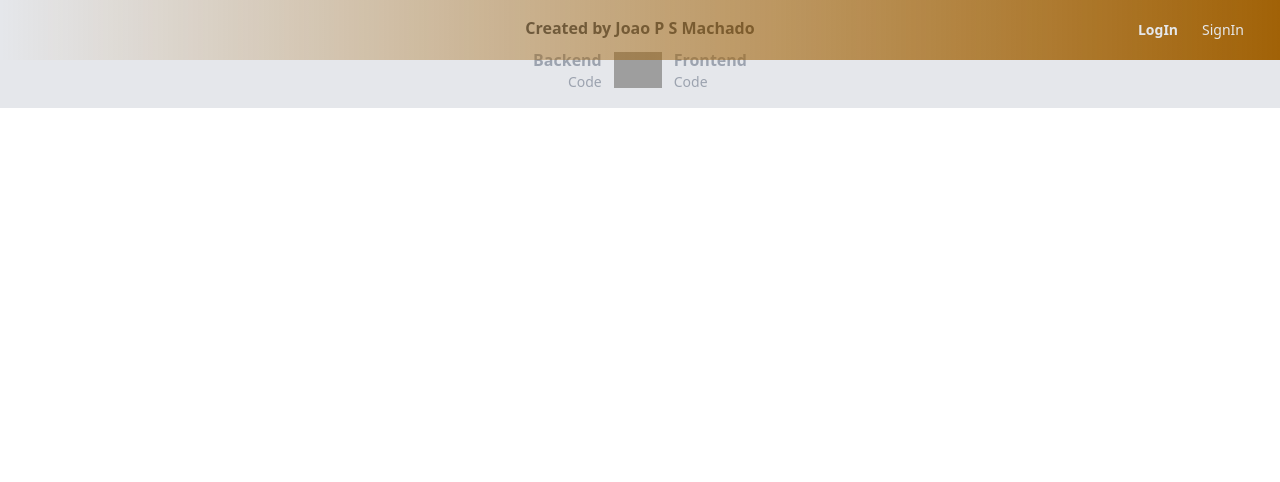
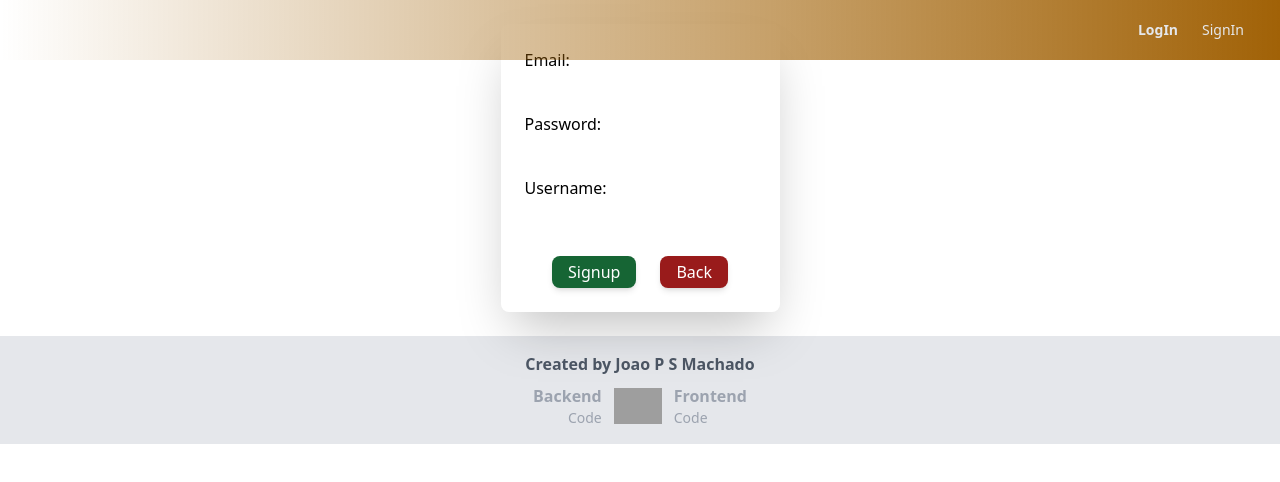
Before and after one commit to jpsm83/mwc22-client, a React (Create React App) app: page /signup in a window 1280 px wide. Shown: the top 482 px of the page. Built offline with nearby package versions, Linux system fonts and the light colour scheme; no server answers; grey boxes are pictures that could not be loaded; the HTML template or start-up script is replaced by a standard one.

Commit message:
form bugs

```diff
--- a/src/components/UserForm/UserForm.js
+++ b/src/components/UserForm/UserForm.js
@@ -3,55 +3,37 @@ import React from "react";
 const UserForm = ({
   handleSubmit,
   handleChange,
-  errors,
-  fields: { username, firstname, lastname, password, experience,  skills, email, photo, description, country, city },
-  signup,
-  editUser,
+  userFields,
+  userErrors,
+  signupPage,
+  loginPage,
+  editUserPage,
   isValid,
   buttonType,
   goBack,
 }) => {
+  const {
+    username,
+    firstname,
+    lastname,
+    password,
+    experience,
+    skills,
+    email,
+    photo,
+    description,
+    country,
+    city,
+  } = userFields;
+
+  console.log(email);
 
   return (
     <div className="m-6">
       <div className="flex mx-auto flex-col shadow-2xl rounded-lg max-w-5xl p-3 sm:p-6">
-        <form className="space-y-4" onSubmit={(e) => handleSubmit(e)}>
-          {(signup || editUser) && (
-            <div className="flex flex-col">
-              <label className="labels" htmlFor="username">
-                Username:
-              </label>
-              <input
-                className="inputs sm:text-md"
-                type="text"
-                name="username"
-                value={username}
-                onChange={(e) => handleChange(e)}
-              />
-              {errors.username && (
-                <p className="errorInputs sm:text-md">{errors.username}</p>
-              )}
-            </div>
-          )}
-
-          {editUser && (
-            <div className="flex flex-col">
-              <label className="labels" htmlFor="photo">
-                Photo:
-              </label>
-              <input
-                className="inputs sm:text-md"
-                type="text"
-                name="photo"
-                value={photo}
-                onChange={(event) => handleChange(event)}
-              />
-              {errors.photo && (
-                <p className="errorInputs sm:text-md">{errors.photo}</p>
-              )}
-            </div>
-          )}
-
+        <form className="space-y-4" onSubmit={handleSubmit}>
+          {(signupPage || editUserPage || loginPage) && (
+            <>
               <div className="flex flex-col">
                 <label className="labels" htmlFor="email">
                   Email:
@@ -61,10 +43,10 @@ const UserForm = ({
                   type="text"
                   name="email"
                   value={email}
-              onChange={(event) => handleChange(event)}
+                  onChange={handleChange}
                 />
-            {errors.email && (
-              <p className="errorInputs sm:text-md">{errors.email}</p>
+                {userErrors.email && (
+                  <p className="errorInputs sm:text-md">{userErrors.email}</p>
                 )}
               </div>
 
@@ -77,23 +59,64 @@ const UserForm = ({
                   type="password"
                   name="password"
                   value={password}
-              onChange={(event) => handleChange(event)}
+                  onChange={handleChange}
                 />
-            {errors.password && (
-              <p className="errorInputs sm:text-md">{errors.password}</p>
+                {userErrors.password && (
+                  <p className="errorInputs sm:text-md">
+                    {userErrors.password}
+                  </p>
                 )}
               </div>
+            </>
+          )}
+
+          {(signupPage || editUserPage) && (
+            <div className="flex flex-col">
+              <label className="labels" htmlFor="username">
+                Username:
+              </label>
+              <input
+                className="inputs sm:text-md"
+                type="text"
+                name="username"
+                value={username}
+                onChange={handleChange}
+              />
+              {userErrors.username && (
+                <p className="errorInputs sm:text-md">{userErrors.username}</p>
+              )}
+            </div>
+          )}
+
+          {editUserPage && (
+            <>
+              <div className="flex flex-col">
+                <label className="labels" htmlFor="photo">
+                  Photo:
+                </label>
+                <input
+                  className="inputs sm:text-md"
+                  type="text"
+                  name="photo"
+                  value={photo}
+                  onChange={handleChange}
+                />
+                {userErrors.photo && (
+                  <p className="errorInputs sm:text-md">{userErrors.photo}</p>
+                )}
+              </div>
+            </>
+          )}
 
           <div className="text-center space-x-6">
             <button
               className="cursor-pointer shadow-md bg-green-800 mt-4 px-4 py-1 text-center hover:scale-105 transition transform duration-200 ease-out active:scale-95 text-white rounded-lg"
-              disabled={!isValid()}
+              disabled={!isValid}
               type="submit"
             >
               {buttonType}
             </button>
             <button
-              onClick={() => goBack()}
               className="cursor-pointer shadow-md bg-red-800 mt-4 px-4 py-1 text-center hover:scale-105 transition transform duration-200 ease-out active:scale-95 text-white rounded-lg"
               type="submit"
             >
@@ -104,6 +127,6 @@ const UserForm = ({
       </div>
     </div>
   );
-}
+};
 
-export default UserForm
+export default UserForm;
--- a/src/components/Validators/Validators.js
+++ b/src/components/Validators/Validators.js
@@ -3,93 +3,45 @@ const EMAIL_PATTERN =
   /(?:[a-z0-9!#$%&'*+/=?^_`{|}~-]+(?:\.[a-z0-9!#$%&'*+/=?^_`{|}~-]+)*|"(?:[\x01-\x08\x0b\x0c\x0e-\x1f\x21\x23-\x5b\x5d-\x7f]|\\[\x01-\x09\x0b\x0c\x0e-\x7f])*")@(?:(?:[a-z0-9](?:[a-z0-9-]*[a-z0-9])?\.)+[a-z0-9](?:[a-z0-9-]*[a-z0-9])?|\[(?:(?:(2(5[0-5]|[0-4][0-9])|1[0-9][0-9]|[1-9]?[0-9]))\.){3}(?:(2(5[0-5]|[0-4][0-9])|1[0-9][0-9]|[1-9]?[0-9])|[a-z0-9-]*[a-z0-9]:(?:[\x01-\x08\x0b\x0c\x0e-\x1f\x21-\x5a\x53-\x7f]|\\[\x01-\x09\x0b\x0c\x0e-\x7f])+)\])/;
 
 //front validator MUST be equal to back validators
-const recipeValidators = {
-  dishName: (value) => {
+const userValidators = {
+  username: (value) => {
     let message;
-    if (!value) {
-      message = "Dish name is required";
+    if (!value || value.length > 50) {
+      message =
+        "Username invalid! It is required and maximun of 50 characters long.";
     }
     return message;
   },
 
-  ingredients: (value) => {
+  firstname: (value) => {
     let message;
-    if (!value) {
-      message = "Ingredients are required";
+    if (value.length > 50) {
+      message = "First name invalid! Maximun of 50 characters long.";
     }
     return message;
   },
 
-  prepTime: (value) => {
+  lastname: (value) => {
     let message;
-    if (!value) {
-      message = "Prep time is required";
+    if (value.length > 50) {
+      message = "Last name invalid! Maximun of 50 characters long.";
     }
     return message;
   },
 
-  image: (value) => {
+  password: (value) => {
     let message;
-    if (!value) {
-      message = "Image is required";
+    if (!value || value.length < 5) {
+      message =
+        "Password invalid! It is required and minimun of 5 characters long.";
     }
     return message;
   },
 
-  preparation: (value) => {
+  skills: (value) => {
     let message;
-    if (!value) {
-      message = "Preparation is required";
-    }
-    return message;
-  },
-
-  howToCook: (value) => {
-    let message;
-    if (!value) {
-      message = "How to cook is required";
-    }
-    return message;
-  },
-
-  cousine: (value) => {
-    let message;
-    if (!value) {
-      message = "Cousine time is required";
-    }
-    return message;
-  },
-
-  type: (value) => {
-    let message;
-    if (!value) {
-      message = "Type time is required";
-    }
-    return message;
-  },
-
-  servings: (value) => {
-    let message;
-    if (!value) {
-      message = "Servings are required";
-    }
-    return message;
-  },
-};
-
-const userValidators = {
-  username: (value) => {
-    let message;
-    if (!value) {
-      message = "Username is required";
-    }
-    return message;
-  },
-
-  photo: (value) => {
-    let message;
-    if (value.length > 300) {
-      message = "300 characters maximun";
+    if (value.length > 3000) {
+      message = "Skills invalid! Maximun of 3000 characters long.";
     }
     return message;
   },
@@ -99,20 +51,18 @@ const userValidators = {
     if (!value) {
       message = "Email is required";
     } else if (!EMAIL_PATTERN.test(value)) {
-      message = "Invalid Email";
+      message = "Email required!";
     }
     return message;
   },
 
-  password: (value) => {
+  description: (value) => {
     let message;
-    if (!value) {
-      message = "Password is required";
-    } else if (value.length < 5) {
-      message = "5 characters minimun";
+    if (value.length > 3000) {
+      message = "Description invalid! Maximun of 3000 characters long.";
     }
     return message;
   },
 };
 
-export { recipeValidators, userValidators };
+export { userValidators };
--- a/src/pages/EditUser/EditUser.js
+++ b/src/pages/EditUser/EditUser.js
@@ -9,7 +9,6 @@ const EditUser = (props) => {
   const [userErrors, setUserErrors] = useState(null);
 
   const navigate = useNavigate();
-  const buttonType = "Update User";
 
   // useEffect is the first function to execute in a component
   useEffect(() => {
@@ -22,7 +21,7 @@ const EditUser = (props) => {
     if (isValid()) {
       // props.edit comes from context/auth.context.js - withAuth
       props.edit(userFields);
-      goBack();
+      navigate("/");
     }
   };
 
@@ -39,24 +38,20 @@ const EditUser = (props) => {
   };
 
   const isValid = () => {
-    const { errors } = userErrors;
-    return !Object.keys(errors).some((key) => errors[key]);
-  };
-
-  const goBack = () => {
-    navigate("/");
-  };
+    if(userErrors){
+    return !Object.keys(userErrors).some((key) => userErrors[key]);
+  }}
 
   return (
     <div className="flex justify-center">
       <UserForm
-        goBack={() => goBack()}
         isValid={() => isValid()}
         handleSubmit={(e) => handleSubmit(e)}
         handleChange={(e) => handleChange(e)}
         {...userFields}
         {...userErrors}
-        buttonType={buttonType}
+        buttonType="Update"
+        editUserPage={true}
       />
     </div>
   );
--- a/src/pages/Login/Login.js
+++ b/src/pages/Login/Login.js
@@ -9,7 +9,6 @@ const Login = (props) => {
   const [userErrors, setUserErrors] = useState(null);
 
   const navigate = useNavigate();
-  const buttonType = "Login";
 
   const handleSubmit = (e) => {
     e.preDefault();
@@ -33,24 +32,20 @@ const Login = (props) => {
   };
 
   const isValid = () => {
-    const { errors } = userErrors;
-    return !Object.keys(errors).some((key) => errors[key]);
-  };
-
-  const goBack = () => {
-    navigate("/");
-  };
+    if(userErrors){
+    return !Object.keys(userErrors).some((key) => userErrors[key]);
+  }}
 
   return (
     <div className="flex justify-center">
       <UserForm
-        goBack={() => goBack()}
         isValid={() => isValid()}
         handleSubmit={(e) => handleSubmit(e)}
         handleChange={(e) => handleChange(e)}
         {...userFields}
         {...userErrors}
-        buttonType={buttonType}
+        buttonType="Login"
+        loginPage={true}
       />
     </div>
   );
--- a/src/pages/Signup/Signup.js
+++ b/src/pages/Signup/Signup.js
@@ -1,7 +1,58 @@
-import React from 'react';
+import React, { useState } from "react";
+import { useNavigate } from "react-router-dom";
+import { userValidators } from "../../components/Validators/Validators";
+import UserForm from "../../components/UserForm/UserForm";
+import { withAuth } from "../../context/auth.context";
 
-const Signup = () => {
-  return <div></div>;
+const Signup = (props) => {
+
+  const [userFields, setUserFields] = useState({email: "", password: ""});
+  const [userErrors, setUserErrors] = useState({email: null, password: null});
+
+  const navigate = useNavigate();
+
+  const handleSubmit = (e) => {
+    e.preDefault();
+    if (isValid()) {
+      // props.signup comes from context/auth.context.js - withAuth
+      props.signup(userFields);
+      navigate("/");
+    }
+  };
+
+  const handleChange = (e) => {
+    const { name, value } = e.target;
+    setUserFields({
+      ...userFields,
+      [name]: value,
+    })
+    console.log(userFields);
+    setUserErrors({
+      ...userErrors,
+      [name]: userValidators[name](value),
+    });
+  };
+
+  const isValid = () => {
+    if(userErrors){
+    return !Object.keys(userErrors).some((key) => userErrors[key]);
+  }}
+
+  return (
+    <div className="flex justify-center">
+      <UserForm
+        isValid={() => isValid()}
+        handleSubmit={(e) => handleSubmit(e)}
+        handleChange={(e) => handleChange(e)}
+        userFields={userFields}
+        userErrors={userErrors}
+        buttonType="Signup"
+        signupPage={true}
+      />
+    </div>
+  );
 };
 
-export default Signup;
+// withAuth comes from context and alow the component to use it
+// methods - isLoading, isLoggedIn, user, signup, login, logout, edit
+export default withAuth(Signup);
```
Lines whose indentation alone changed are shown as unchanged.
